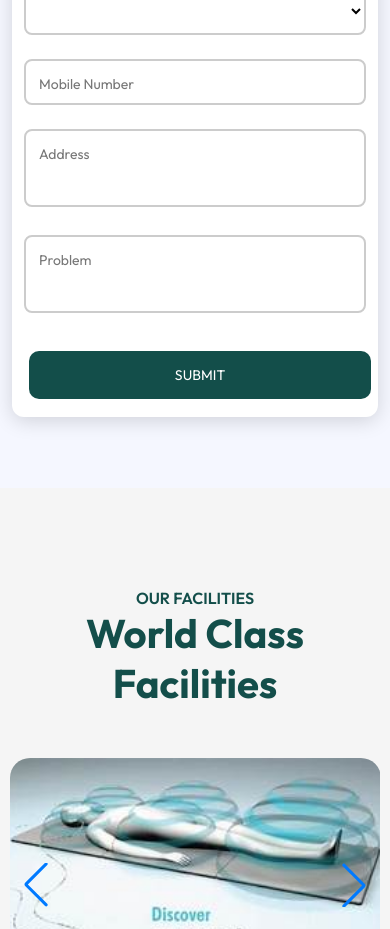
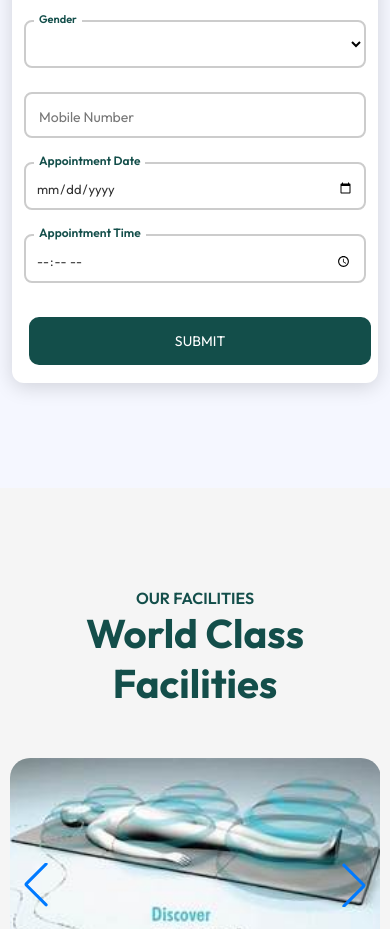
Before and after one commit to sagarkumarsaini11/clinic-website, a React (Vite) app: page / in a window 390 px wide. Shown: the part 1200-2129 px from the top of the page. Built offline with nearby package versions, Linux system fonts and the light colour scheme.

Commit message:
appoiment form

```diff
--- a/src/Components/Appointment/Appointment.css
+++ b/src/Components/Appointment/Appointment.css
@@ -45,7 +45,7 @@
 
     display: grid;
 
-    grid-template-columns: repeat(4, 1fr);
+    grid-template-columns: repeat(3, 1fr);
 
     gap: 18px;
 }
@@ -54,7 +54,7 @@
 
 .textarea-group{
 
-    grid-column: span 2;
+    grid-column: span 3;
 }
 
 /* Input Group */
@@ -188,7 +188,7 @@
   border-radius: 10px;
   font-size: 16px;
   cursor: pointer;
-  margin-left: 100px;
+  margin-left: 50px;
 
 }
 .submit-btn-appointment:hover{
@@ -414,6 +414,27 @@
         font-size: 15px;
     }
 
+    .date-label {
+  top: -9px !important;
+  left: 10px !important;
+  font-size: 12px !important;
+  color: #134e4a !important;
+  font-weight: 600;
+  background: #fff;
+  padding: 0 5px;
+}
+
+.input-group input[type="date"],
+.input-group input[type="time"] {
+  color: #333;
+  cursor: pointer;
+}
+
+.input-group input[type="date"]::-webkit-calendar-picker-indicator,
+.input-group input[type="time"]::-webkit-calendar-picker-indicator {
+  cursor: pointer;
+}
+
     /* ERROR */
 
     .error{
--- a/src/Components/Appointment/Appointment.jsx
+++ b/src/Components/Appointment/Appointment.jsx
@@ -8,8 +8,8 @@ const Appointment = () => {
     age: "",
     gender: "",
     mobile: "",
-    address: "",
-    problem: "",
+    appointmentDate: "",
+    appointmentTime: "",
   });
 
   const [errors, setErrors] = useState({});
@@ -57,16 +57,13 @@ const Appointment = () => {
         "Mobile number must be 10 digits";
     }
 
-    if (!formData.address.trim()) {
-      newErrors.address =
-        "Address is required";
+if (!formData.appointmentDate) {
+  newErrors.appointmentDate = "Date is required";
 }
 
-    if (!formData.problem.trim()) {
-      newErrors.problem =
-        "Problem is required";
+if (!formData.appointmentTime) {
+  newErrors.appointmentTime = "Time is required";
 }
-
     setErrors(newErrors);
 
     return Object.keys(newErrors).length === 0;
@@ -111,8 +108,8 @@ const handleSubmit = async (e) => {
         age: "",
         gender: "",
         mobile: "",
-        address: "",
-        problem: "",
+        appointmentDate: "",
+    appointmentTime: "",
       });
 
     } else {
@@ -238,14 +235,22 @@ const handleSubmit = async (e) => {
 
                  {/* Address */}
 
-          <div className="input-group textarea-group">
+        <div className="input-group">
 
-            <textarea  rows="3"  name="address"   placeholder=""
-             value={formData.address}  onChange={handleChange} />
-              <label>Address</label>
-               {errors.address && (
+  <input
+    type="date"
+    name="appointmentDate"
+    value={formData.appointmentDate}
+    onChange={handleChange}
+  />
+
+  <label className="date-label">
+    Appointment Date
+  </label>
+
+  {errors.appointmentDate && (
     <span className="error">
-                {errors.address}
+      {errors.appointmentDate}
     </span>
   )}
 
@@ -253,13 +258,22 @@ const handleSubmit = async (e) => {
 
                   {/* Problem */}
 
-          <div className="input-group textarea-group">
+        <div className="input-group">
 
-            <textarea  rows="3"  name="problem" placeholder="" value={formData.problem}  onChange={handleChange}  />
-            <label>Problem</label>
-              {errors.problem && (
+  <input
+    type="time"
+    name="appointmentTime"
+    value={formData.appointmentTime}
+    onChange={handleChange}
+  />
+
+  <label className="date-label">
+    Appointment Time
+  </label>
+
+  {errors.appointmentTime && (
     <span className="error">
-                {errors.problem}
+      {errors.appointmentTime}
     </span>
   )}
 
```
Lines whose indentation alone changed are shown as unchanged.
